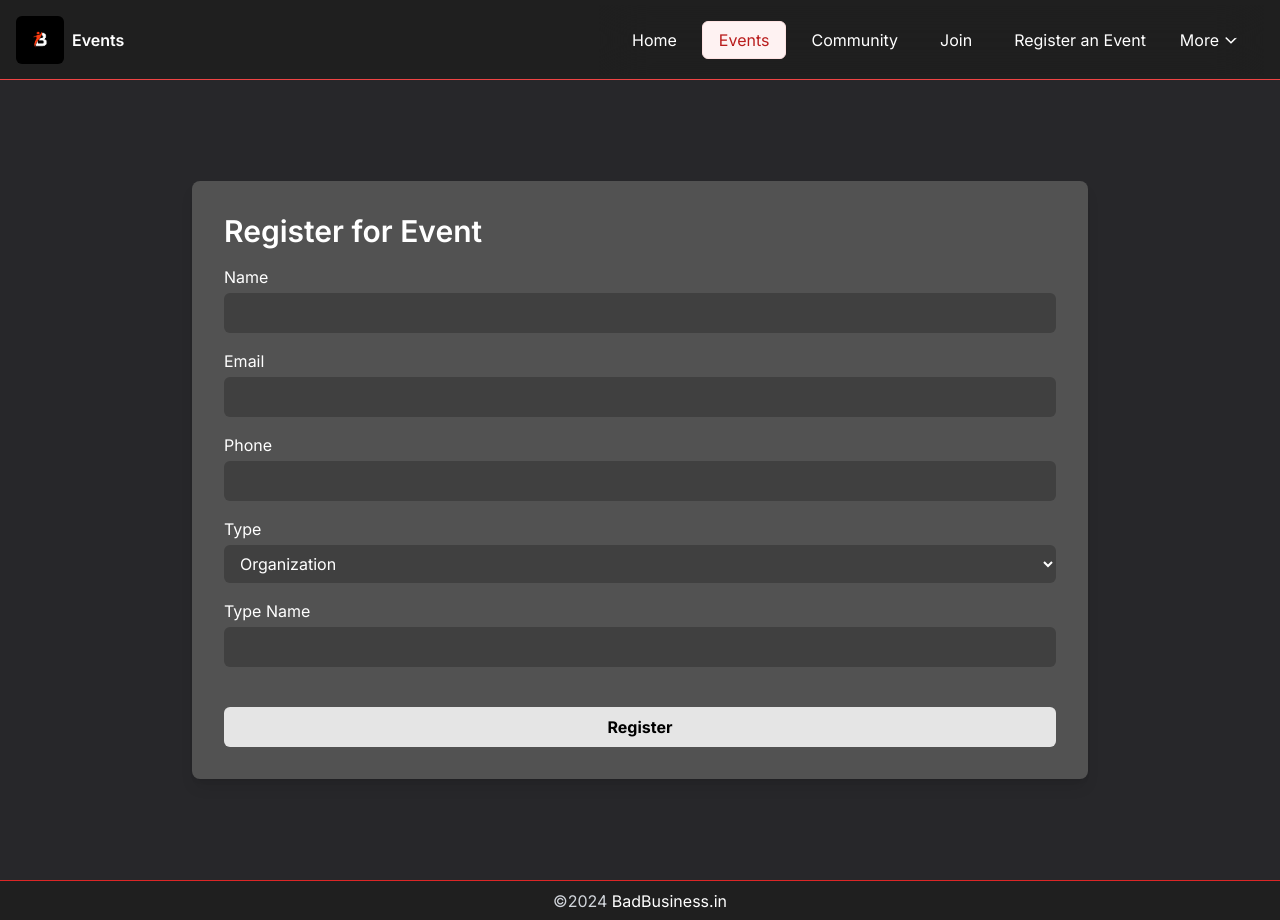
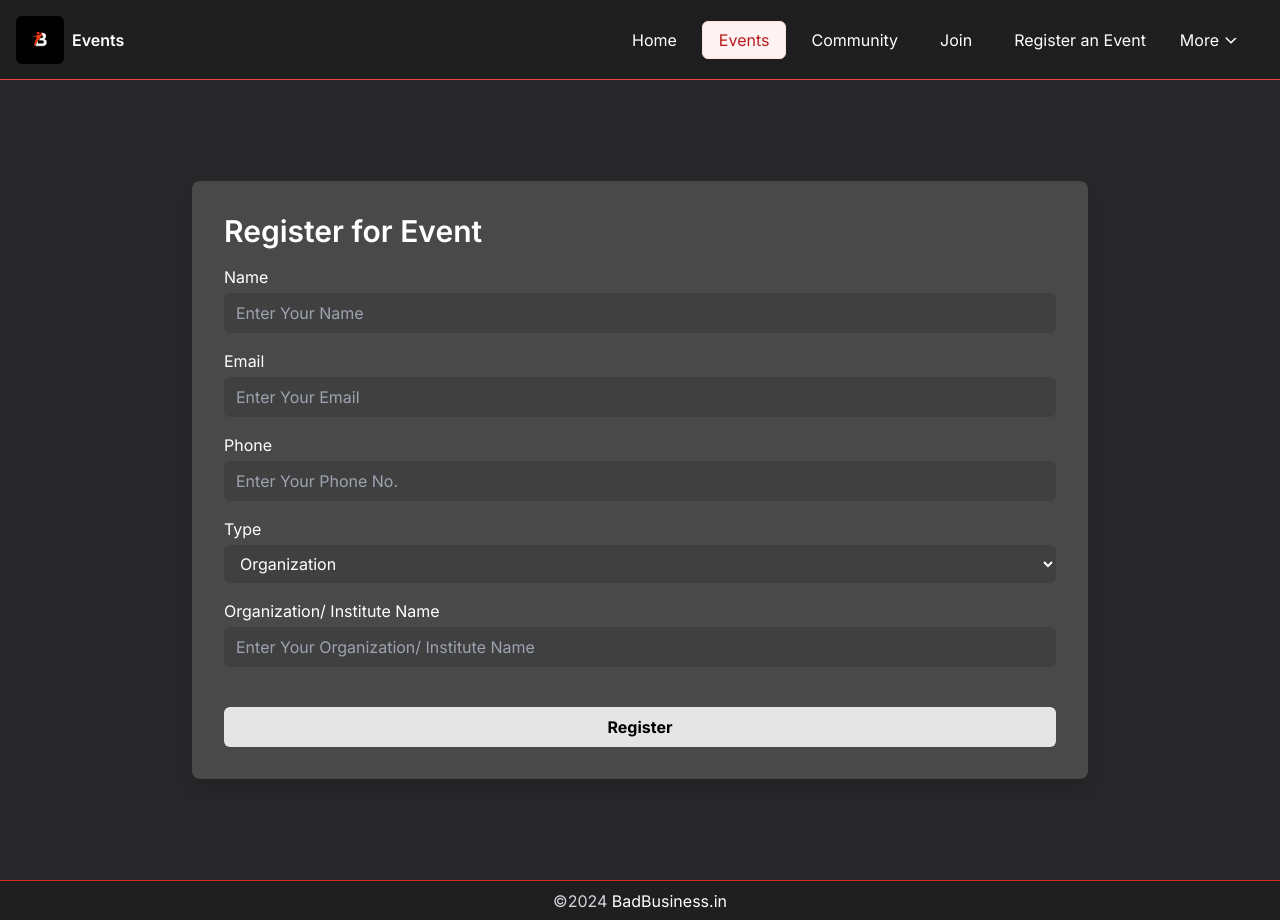
Before and after one commit to SarthakMittal777/badbusiness-events, a React (Vite) app in the folder client/: page /register/1 in a window 1280 px wide. Built offline with nearby package versions, Linux system fonts and the light colour scheme; no server answers.

Commit message:
done with event registration form

```diff
--- a/client/src/components/EventRegistration.jsx
+++ b/client/src/components/EventRegistration.jsx
@@ -13,7 +13,7 @@ const RegisterEventForm = () => {
   const handleSubmit = async (e) => {
     e.preventDefault();
     try {
-      const response = await server.post(`/api/v1/event/register/${slug}`, {
+      const response = await server.put(`/api/v1/event/register/${slug}`, {
         attendeeName,
         email,
         phone,
@@ -34,7 +34,7 @@ const RegisterEventForm = () => {
 
   return (
     <div className="min-h-screen bg-zinc-800 text-white flex justify-center items-center p-4">
-      <div className="bg-neutral-600 p-8 rounded-lg shadow-lg max-w-4xl w-full">
+      <div className="bg-neutral-600/80 p-8 rounded-lg shadow-lg max-w-4xl w-full">
         <h2 className="text-3xl font-semibold mb-4">Register for Event</h2>
         <form onSubmit={handleSubmit}>
           <div className="mb-4">
@@ -44,6 +44,7 @@ const RegisterEventForm = () => {
             <input
               type="text"
               id="attendeeName"
+              placeholder="Enter Your Name"
               value={attendeeName}
               onChange={(e) => setAttendeeName(e.target.value)}
               required
@@ -57,6 +58,7 @@ const RegisterEventForm = () => {
             <input
               type="email"
               id="email"
+              placeholder="Enter Your Email"
               value={email}
               onChange={(e) => setEmail(e.target.value)}
               required
@@ -70,6 +72,7 @@ const RegisterEventForm = () => {
             <input
               type="text"
               id="phone"
+              placeholder="Enter Your Phone No."
               value={phone}
               onChange={(e) => setPhone(e.target.value)}
               required
@@ -92,11 +95,12 @@ const RegisterEventForm = () => {
           </div>
           <div className="mb-4">
             <label className="block mb-1" htmlFor="typeName">
-              Type Name
+              Organization/ Institute Name
             </label>
             <input
               type="text"
               id="typeName"
+              placeholder="Enter Your Organization/ Institute Name"
               value={typeName}
               onChange={(e) => setTypeName(e.target.value)}
               required
```
